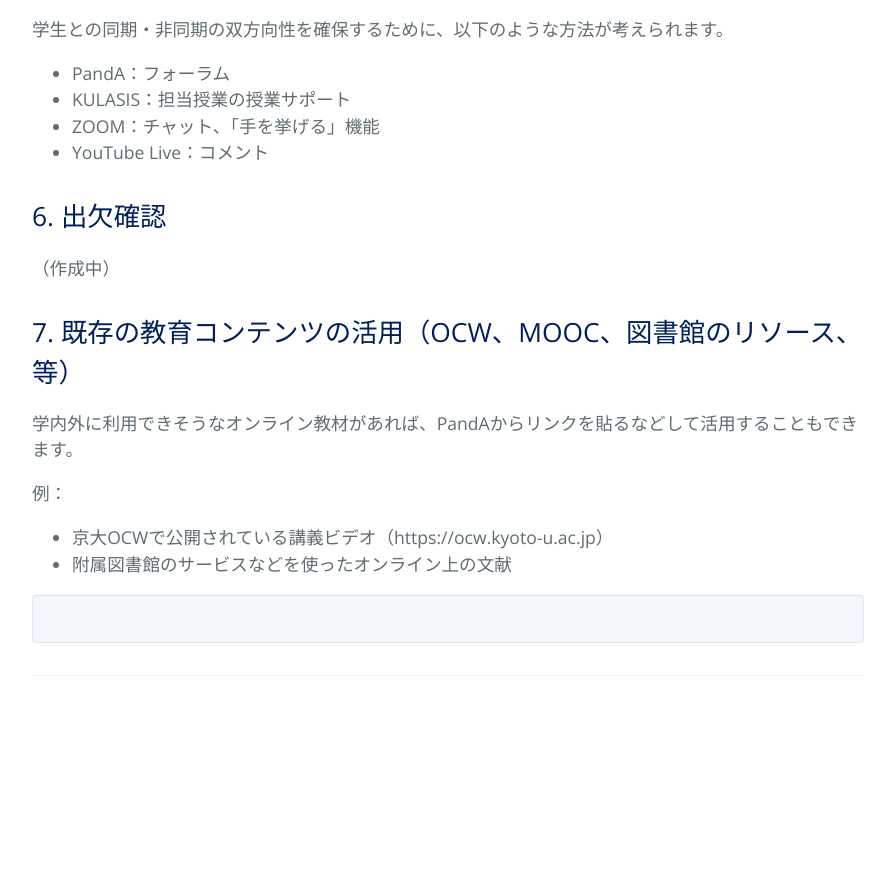
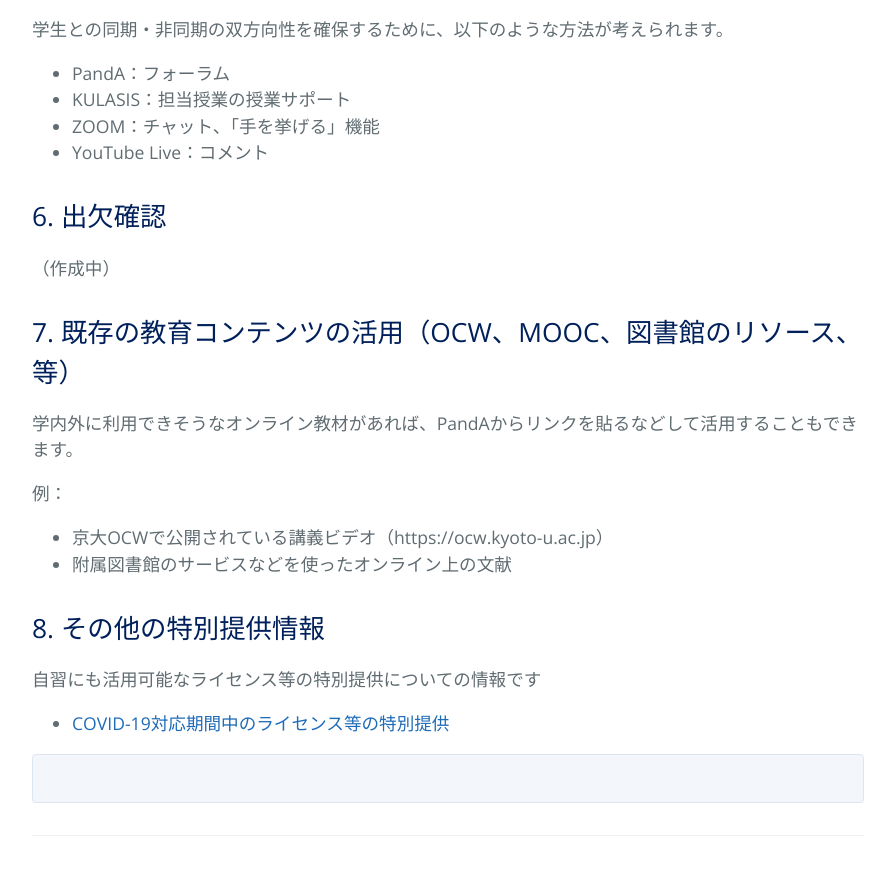
Before and after one commit to kyoto-u/online-edu, a Jekyll site: the page built from e_others.md, in a window 1280 px wide and 900 px high, scrolled down 2619 px. Shown: the top 875 px of the window, without its empty margins (192-1087 px from the left). Built offline with Jekyll 4.4.1, drawn with Linux system fonts in a browser that asks for light colours; before the commit the page ends 3359 px from its top, so only the background shows below that.

Commit message:
Update e_others.md

````diff
--- a/e_others.md
+++ b/e_others.md
@@ -82,6 +82,11 @@ Zoom以外にも、Google ハングアウト、WebEx、Panopto、Skype等を利
 - 京大OCWで公開されている講義ビデオ（https://ocw.kyoto-u.ac.jp）
 - 附属図書館のサービスなどを使ったオンライン上の文献
 
+## 8. その他の特別提供情報
+
+自習にも活用可能なライセンス等の特別提供についての情報です
+
+- [COVID-19対応期間中のライセンス等の特別提供](special-offer)
 
 ```python
 
````
